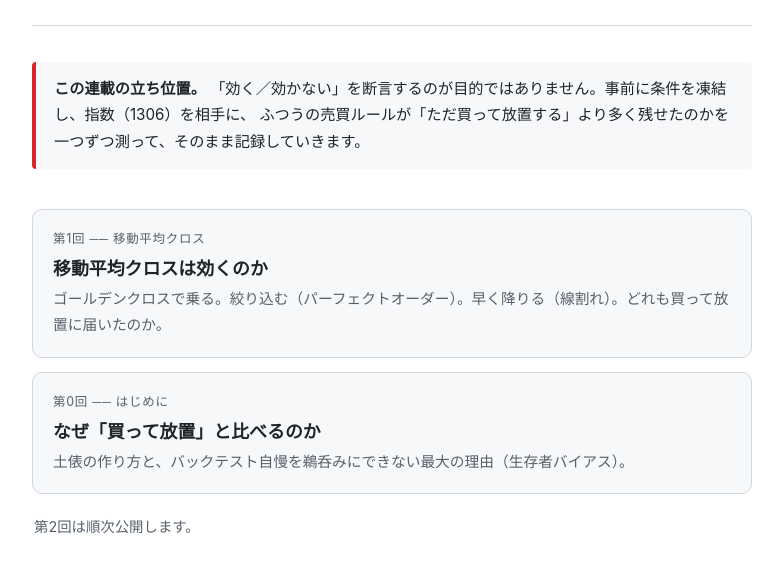
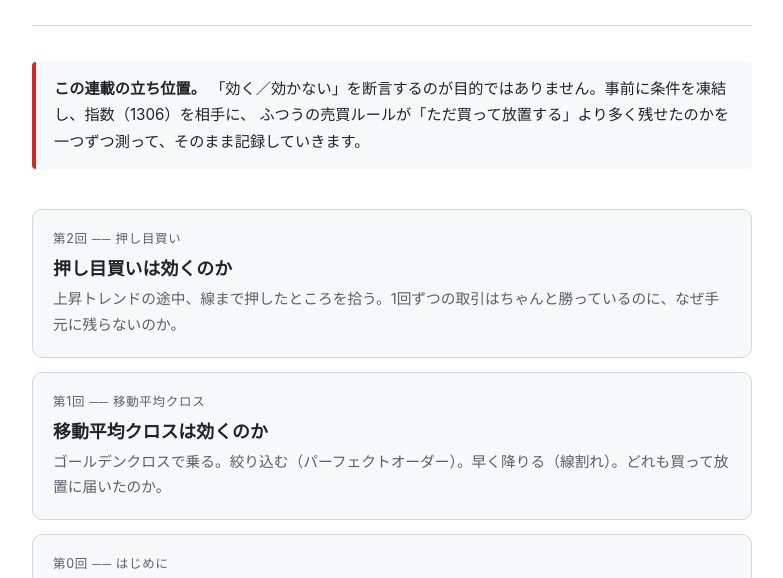
Before and after one commit to koujunmai/market-phenomena, a plain HTML site: page index.html in a window 1280 px wide. Shown: the part 203-781 px from the top of the page, without its empty margins (248-1031 px from the left). Drawn offline with Linux system fonts and the light colour scheme.

Commit message:
第2回を目次に公開（押し目買い）

```diff
--- a/index.html
+++ b/index.html
@@ -65,6 +65,11 @@ footer a{color:var(--link)}
   </div>
 
   <ol class="toc">
+    <li><a href="02-pullback.html">
+      <p class="ep">第2回 ── 押し目買い</p>
+      <p class="title">押し目買いは効くのか</p>
+      <p class="sub">上昇トレンドの途中、線まで押したところを拾う。1回ずつの取引はちゃんと勝っているのに、なぜ手元に残らないのか。</p>
+    </a></li>
     <li><a href="01-ma-cross.html">
       <p class="ep">第1回 ── 移動平均クロス</p>
       <p class="title">移動平均クロスは効くのか</p>
@@ -77,7 +82,7 @@ footer a{color:var(--link)}
     </a></li>
   </ol>
 
-  <p class="upcoming">第2回は順次公開します。</p>
+  <p class="upcoming">第3回は順次公開します。</p>
 
   <footer>
     検証は事前登録（計算前に凍結）→ 計算 → 結果 の順で行っています。特定の個人・サイトを名指しする意図はなく、
```
